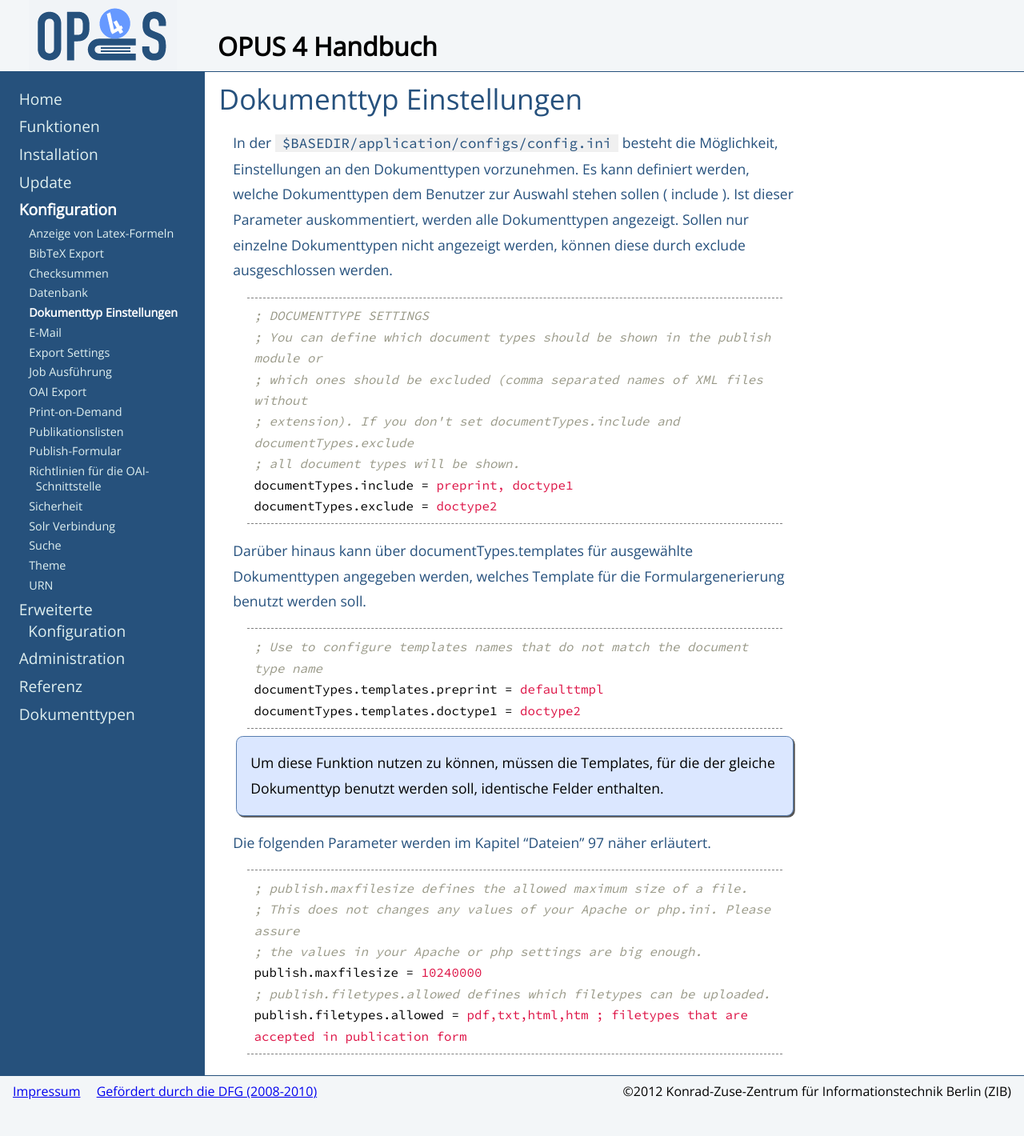
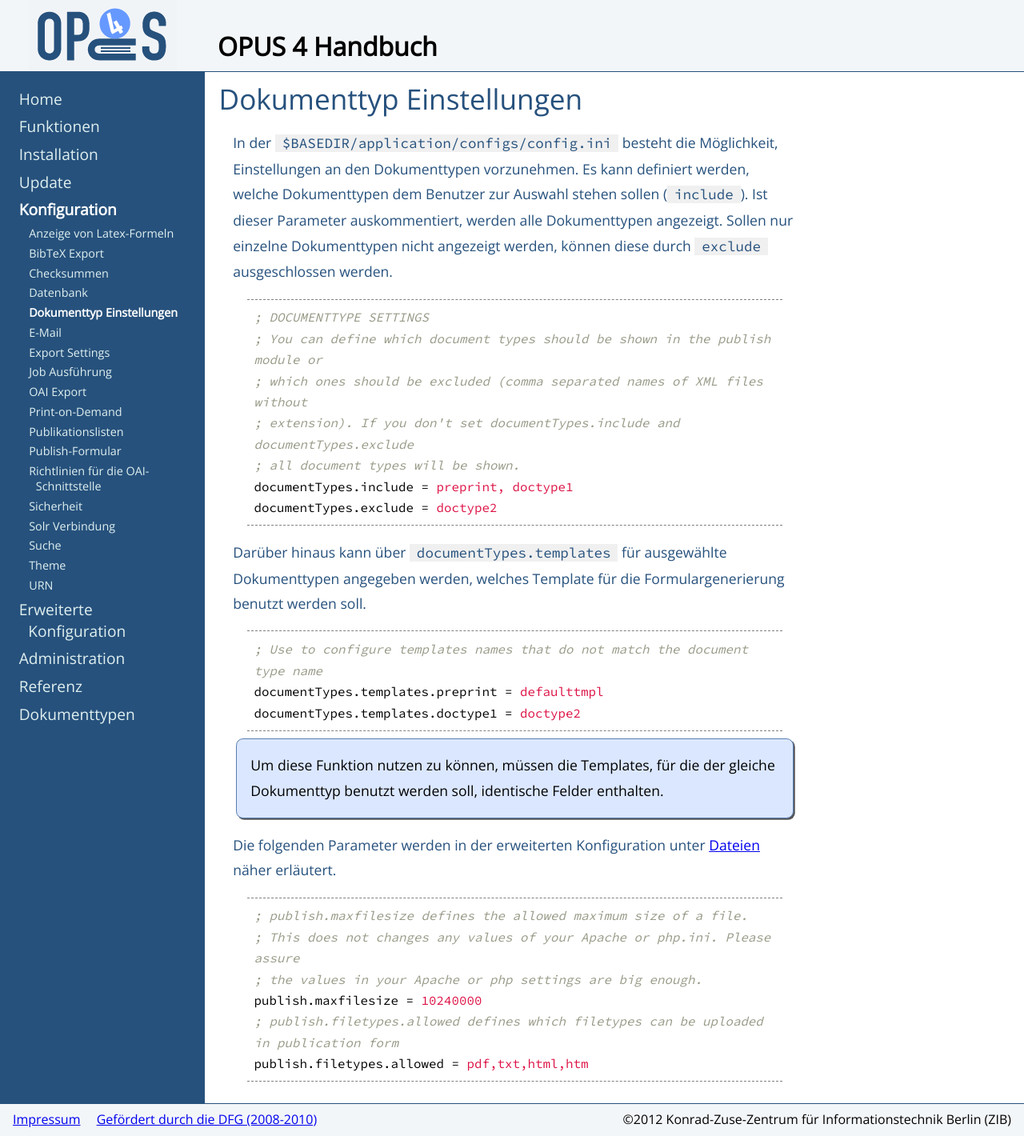
Before and after one commit to OPUS4/userdoc, a Jekyll site: the page built from config/doctype.md, in a window 1280 px wide. Shown: the whole page at 80% size. Built offline with Jekyll 4.4.1, drawn with Linux system fonts in a browser that asks for light colours; before the commit the page ends 1385 px from its top, so only the background shows below that.

Commit message:
#7 Konfigurationsseiten überarbeitet. Verlinkung, Formatierung.

```diff
--- a/config/doctype.md
+++ b/config/doctype.md
@@ -6,9 +6,9 @@ weight: 100
 # Dokumenttyp Einstellungen
 
 In der `$BASEDIR/application/configs/config.ini` besteht die Möglichkeit, Einstellungen an den Dokumenttypen
-vorzunehmen. Es kann definiert werden, welche Dokumenttypen dem Benutzer zur Auswahl stehen sollen ( include ). Ist
+vorzunehmen. Es kann definiert werden, welche Dokumenttypen dem Benutzer zur Auswahl stehen sollen (`include`). Ist
 dieser Parameter auskommentiert, werden alle Dokumenttypen angezeigt. Sollen nur einzelne Dokumenttypen nicht
-angezeigt werden, können diese durch exclude ausgeschlossen werden.
+angezeigt werden, können diese durch `exclude` ausgeschlossen werden.
 
 {% highlight ini %}
 ; DOCUMENTTYPE SETTINGS
@@ -20,7 +20,7 @@ documentTypes.include = preprint, doctype1
 documentTypes.exclude = doctype2
 {% endhighlight %}
 
-Darüber hinaus kann über documentTypes.templates für ausgewählte Dokumenttypen angegeben werden, welches Template für
+Darüber hinaus kann über `documentTypes.templates` für ausgewählte Dokumenttypen angegeben werden, welches Template für
 die Formulargenerierung benutzt werden soll.
 
 {% highlight ini %}
@@ -34,13 +34,14 @@ Um diese Funktion nutzen zu können, müssen die Templates, für die der gleiche
 identische Felder enthalten.
 </p>
 
-Die folgenden Parameter werden im Kapitel "Dateien" 97 näher erläutert.
+Die folgenden Parameter werden in der erweiterten Konfiguration unter [Dateien](../configext/upload.html)
+näher erläutert.
 
 {% highlight ini %}
 ; publish.maxfilesize defines the allowed maximum size of a file.
 ; This does not changes any values of your Apache or php.ini. Please assure
 ; the values in your Apache or php settings are big enough.
 publish.maxfilesize = 10240000
-; publish.filetypes.allowed defines which filetypes can be uploaded.
-publish.filetypes.allowed = pdf,txt,html,htm ; filetypes that are accepted in publication form
+; publish.filetypes.allowed defines which filetypes can be uploaded in publication form
+publish.filetypes.allowed = pdf,txt,html,htm
 {% endhighlight %}
```
Also changed, not shown: config/bibtexexport.md (+1 -1 lines), config/database.md (+1 -0 lines), config/dinioai.md (+1 -2 lines).
